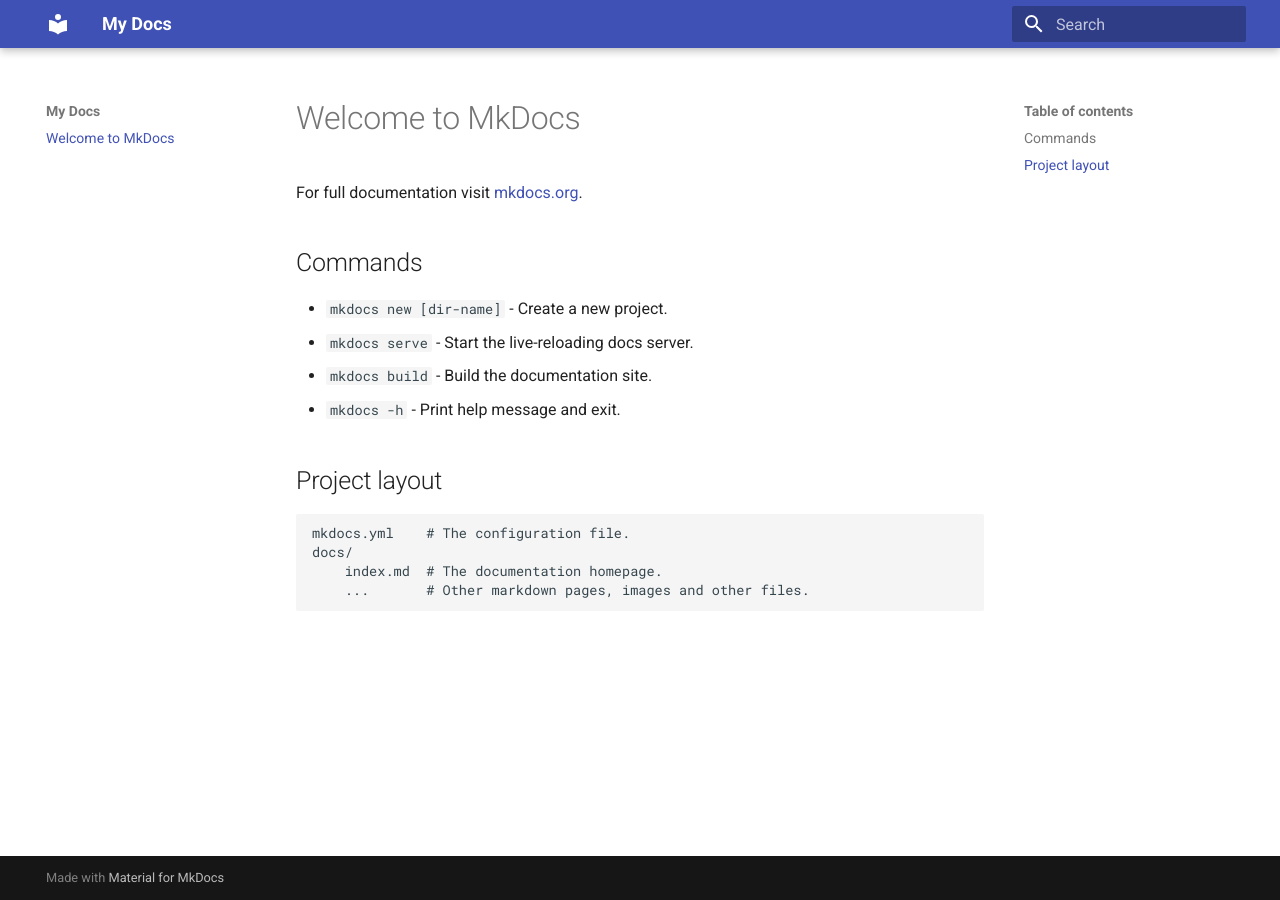
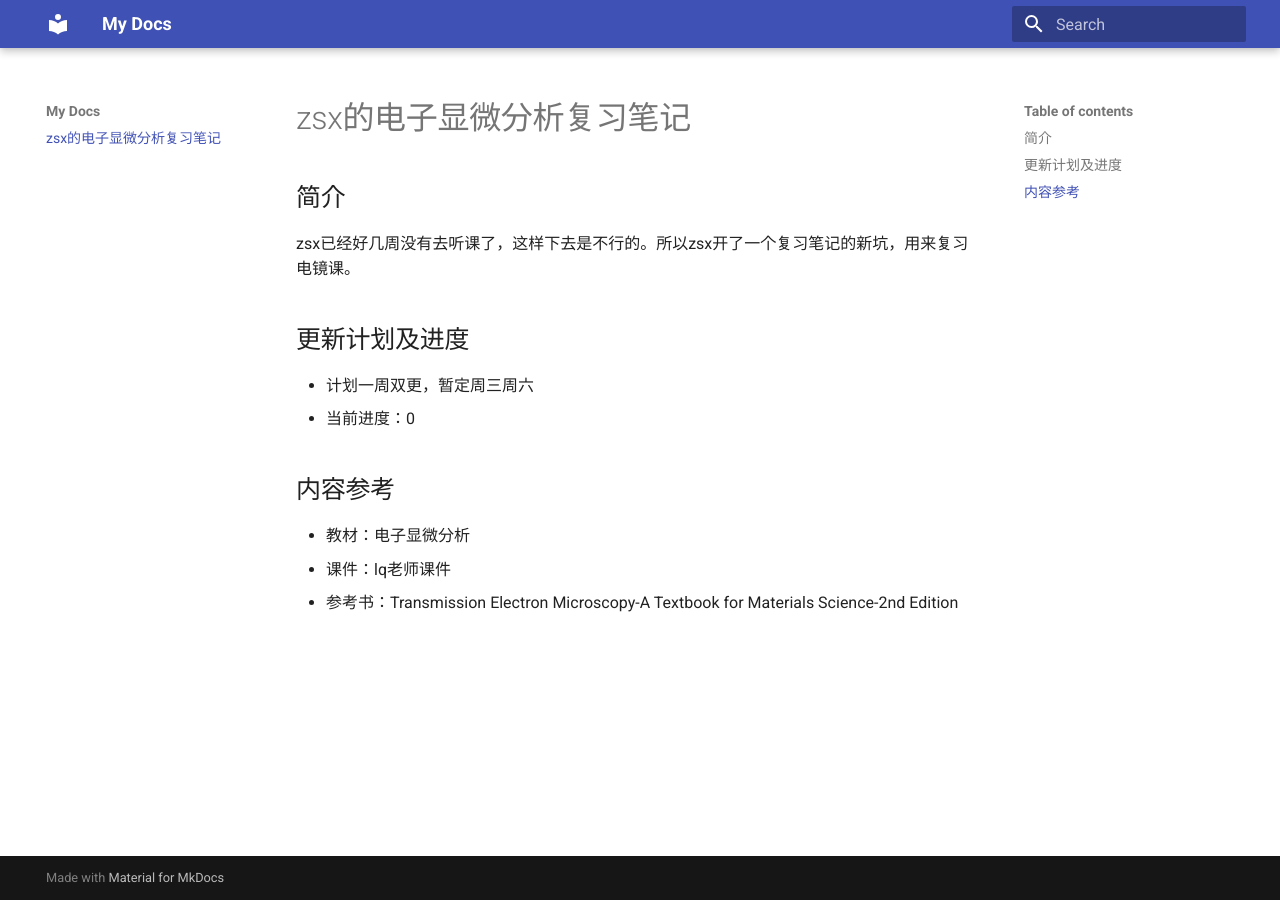
Before and after one commit to LearnTEM/basicTEM, an MkDocs documentation site: the page built from docs/index.md, in a window 1280 px wide. Built offline with MkDocs 1.6.1 and Material for MkDocs 9.7.7, drawn with Linux system fonts in a browser that asks for light colours.

Commit message:
introduction

```diff
--- a/docs/index.md
+++ b/docs/index.md
@@ -1,17 +1,16 @@
-# Welcome to MkDocs
+# zsx的电子显微分析复习笔记
 
-For full documentation visit [mkdocs.org](https://www.mkdocs.org).
+## 简介
 
-## Commands
+zsx已经好几周没有去听课了，这样下去是不行的。所以zsx开了一个复习笔记的新坑，用来复习电镜课。
 
-* `mkdocs new [dir-name]` - Create a new project.
-* `mkdocs serve` - Start the live-reloading docs server.
-* `mkdocs build` - Build the documentation site.
-* `mkdocs -h` - Print help message and exit.
+## 更新计划及进度
 
-## Project layout
+* 计划一周双更，暂定周三周六
+* 当前进度：0
 
-    mkdocs.yml    # The configuration file.
-    docs/
-        index.md  # The documentation homepage.
-        ...       # Other markdown pages, images and other files.
+## 内容参考
+
+- 教材：电子显微分析
+- 课件：lq老师课件
+- 参考书：Transmission Electron Microscopy-A Textbook for Materials Science-2nd Edition
```
